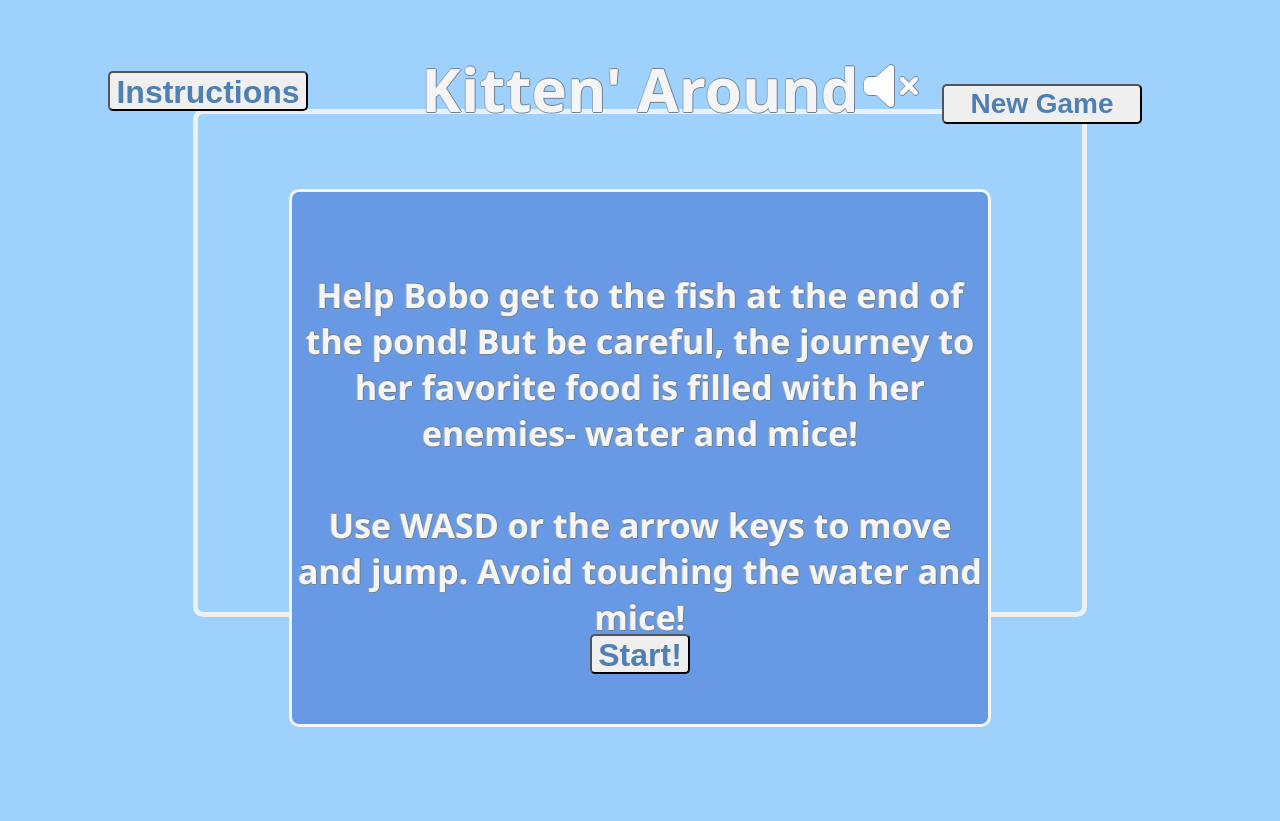
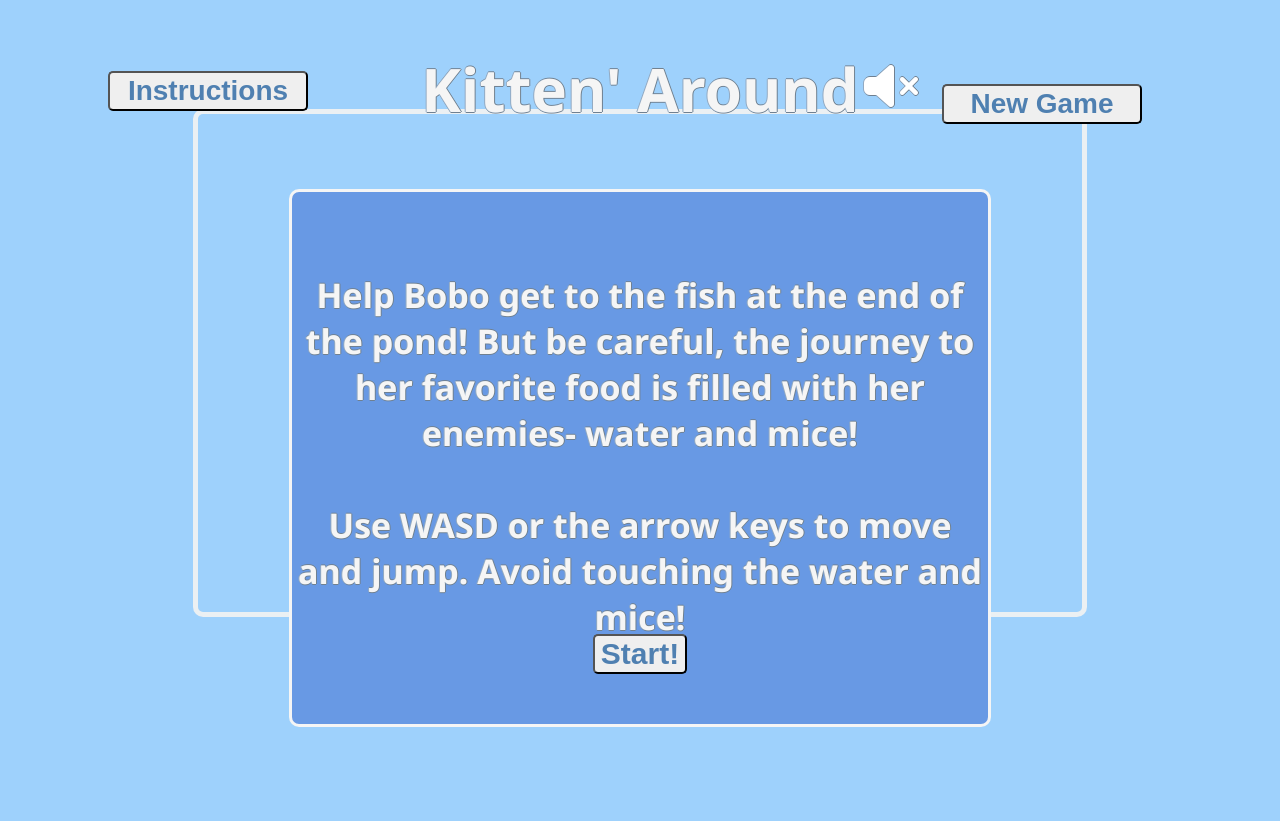
Before and after one commit to amandac3600/Kitten_Around, a website built with webpack: page index.html in a window 1280 px wide. Shown: the top 821 px of the page. Built offline with nearby package versions, Linux system fonts and the light colour scheme.

Commit message:
resized button font

```diff
--- a/src/index.scss
+++ b/src/index.scss
@@ -30,7 +30,7 @@ body {
   position: absolute;
   height: 40px;
   width: 200px;
-  font-size: 32px;
+  font-size: 28px;
   font-weight: 700;
   color: rgb(79, 128, 177);
   border-radius: 5px;
@@ -132,7 +132,7 @@ a:last-child {
   cursor: pointer;
   position: sticky;
   z-index: 1000;
-  font-size: 32px;
+  font-size: 30px;
   justify-content: center;
   align-items: flex-end;
   margin-top: 0%;
```
Also changed, not shown: dist/main.css.
